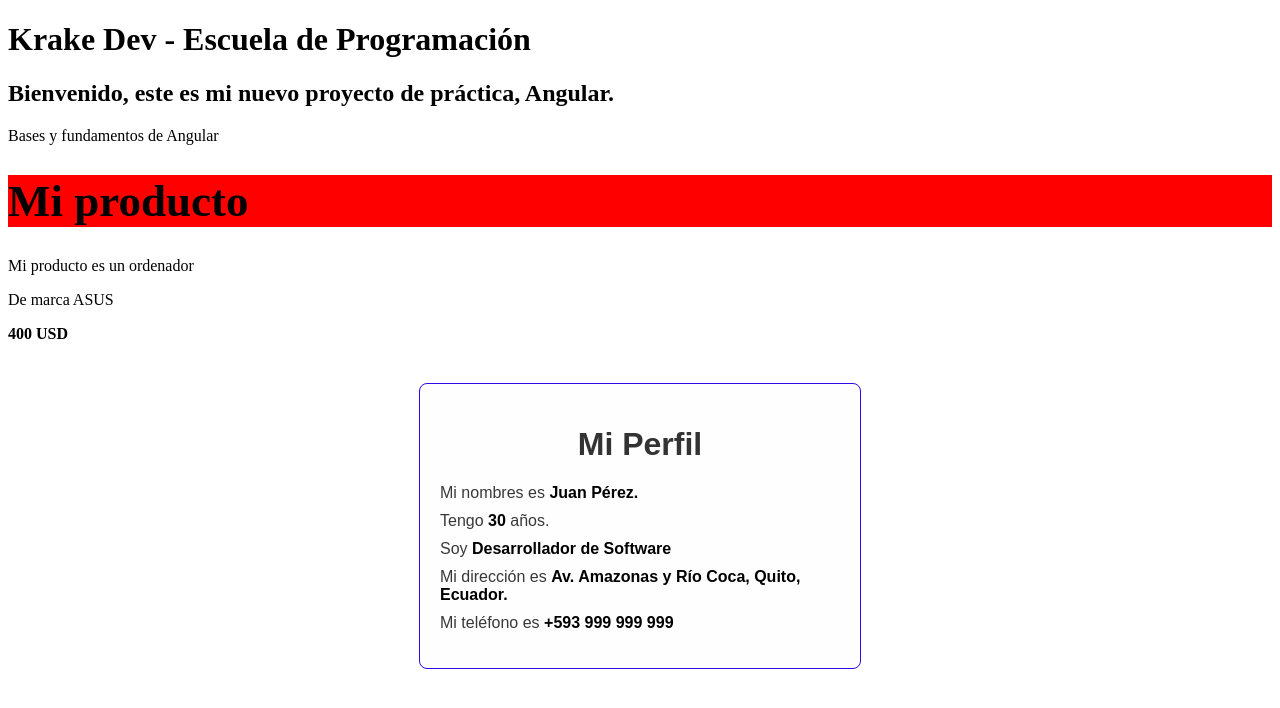
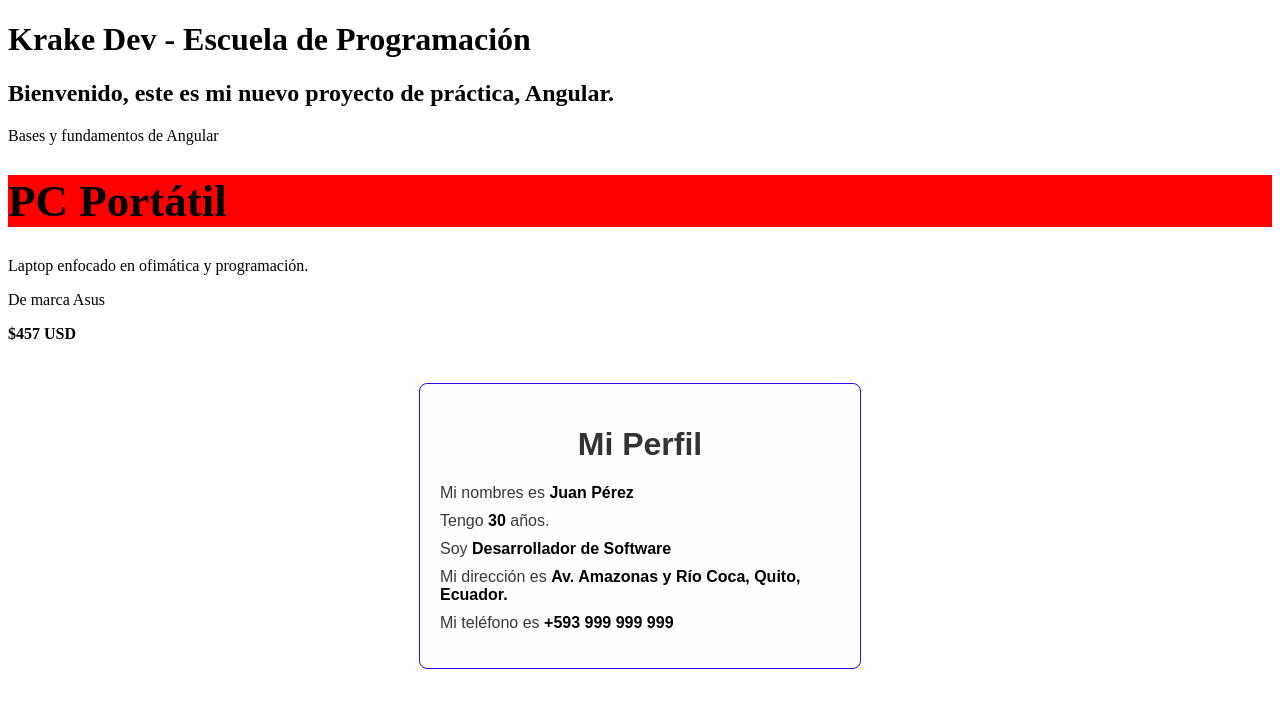
Before and after one commit to AndersonMP/practica-angular, an Angular app: page / in a window 1280 px wide. Shown: the top 708 px of the page. Built offline with nearby package versions, Linux system fonts and the light colour scheme.

Commit message:
propiedas y plantillas

```diff
--- a/src/app/mi-perfil/mi-perfil.html
+++ b/src/app/mi-perfil/mi-perfil.html
@@ -1,11 +1,11 @@
 <div>
     <h1>Mi Perfil</h1>
     <ul>
-        <li><p>Mi nombres es <strong>Juan Pérez.</strong></p></li>
-        <li><p>Tengo <strong>30</strong> años.</p></li>
-        <li><p>Soy <strong>Desarrollador de Software</strong></p></li>
-        <li><p>Mi dirección es <strong>Av. Amazonas y Río Coca, Quito, Ecuador.</strong></p></li>
-        <li><p>Mi teléfono es <strong>+593 999 999 999</strong></p></li>
+        <li><p>Mi nombres es <strong>{{nombre}}</strong></p></li>
+        <li><p>Tengo <strong>{{edad}}</strong> años.</p></li>
+        <li><p>Soy <strong>{{ocupacion}}</strong></p></li>
+        <li><p>Mi dirección es <strong>{{direccion}}</strong></p></li>
+        <li><p>Mi teléfono es <strong>{{telefono}}</strong></p></li>
     </ul>
 
 </div>
--- a/src/app/mi-perfil/mi-perfil.ts
+++ b/src/app/mi-perfil/mi-perfil.ts
@@ -7,8 +7,21 @@ import {Component} from '@angular/core';
 })
 
 export class MiPerfil {
+
+    public nombre: string;
+    public edad: number;
+    public ocupacion: string;
+    public direccion: string;
+    public telefono: string;
+
     constructor(){
-        alert("¡Bienvenido al perfil, estás dentro de la apliación!");
+        this.nombre = "Juan Pérez";
+        this.edad = 30;
+        this.ocupacion = "Desarrollador de Software";
+        this.direccion = "Av. Amazonas y Río Coca, Quito, Ecuador.";
+        this.telefono = "+593 999 999 999";
+
+        // alert("¡Bienvenido al perfil, estás dentro de la apliación!");
         console.log("Se cargó el componente perfil correctamente.")
     }
 }
--- a/src/app/producto/producto.html
+++ b/src/app/producto/producto.html
@@ -1,4 +1,4 @@
-<h1>Mi producto</h1>
-<p>Mi producto es un ordenador</p>
-<p>De marca ASUS</p>
-<strong>400 USD</strong>
+<h1>{{nombre}}</h1>
+<p>{{descipcion}}</p>
+<p>De marca {{marca}}</p>
+<strong>${{precio}} USD</strong>
--- a/src/app/producto/producto.ts
+++ b/src/app/producto/producto.ts
@@ -9,8 +9,17 @@ import { Component } from '@angular/core';
 )
 
 export class Producto {
+
+    public nombre: string;
+    public marca: string;
+    public precio: number;
+    public descipcion: string;
+
     constructor(){
+        this.nombre = "PC Portátil";
+        this.marca = "Asus";
+        this.precio = 457;
+        this.descipcion = "Laptop enfocado en ofimática y programación."
         console.log("Componente producto cargado correctamente");
-        alert("Hola")
     }
 }
```
